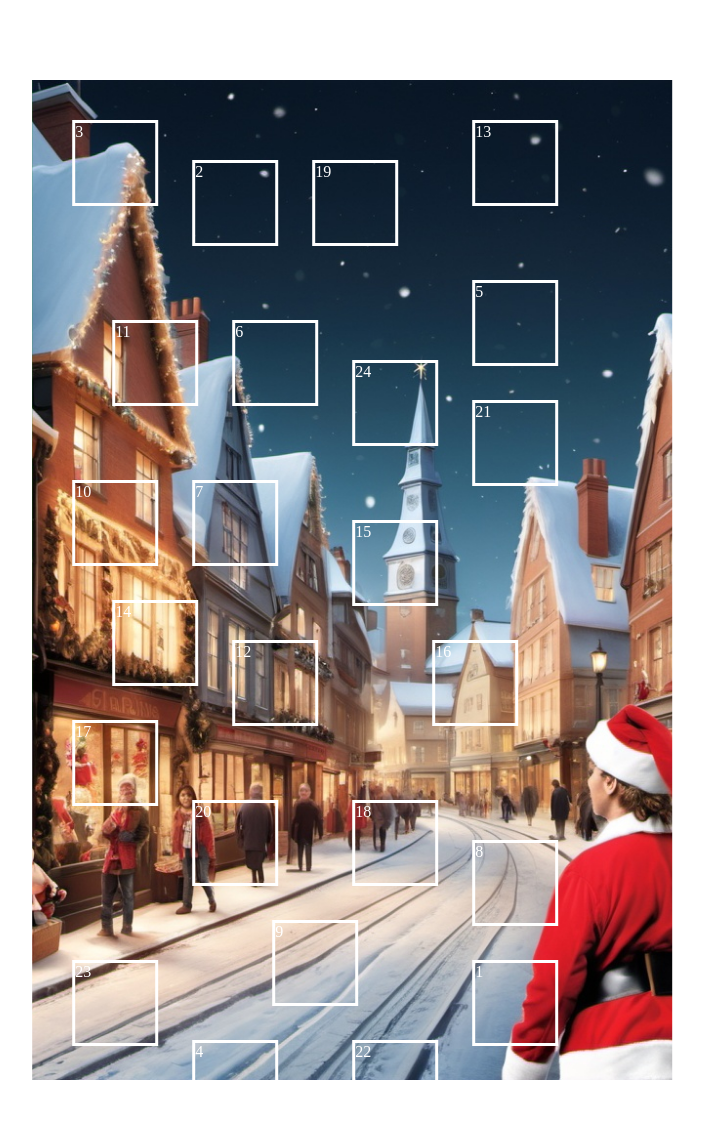
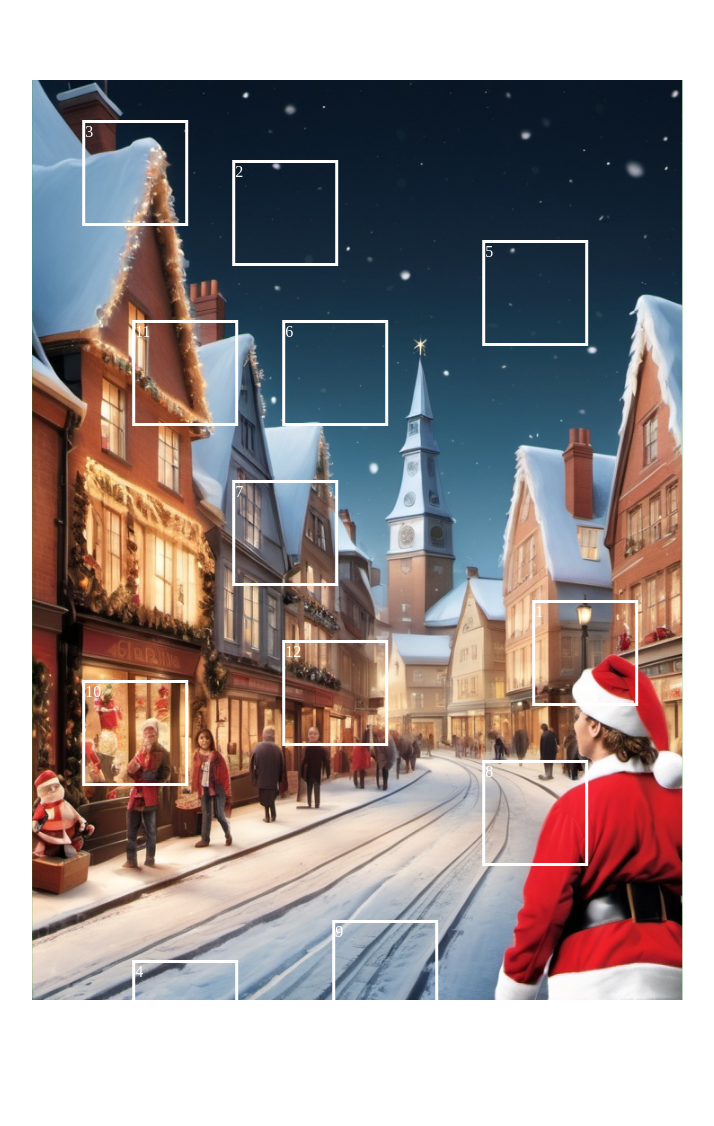
Before and after one commit to Supr0en/Joulukalenteri24, a plain HTML site: page index.html in a window 1280 px wide. Shown: the top 1126 px of the page, without its empty margins (403-1117 px from the left). After the commit the page ends 1066 px from the top, so only its background shows below. Drawn offline with Linux system fonts and the light colour scheme.

Commit message:
Pleaseenter the commit message for your changes. Lines starting

```diff
--- a/assets/Styles/hatch.css
+++ b/assets/Styles/hatch.css
@@ -1,6 +1,6 @@
 .hatch {
-    width: 80px;
-    height: 80px;
+    width: 100px;
+    height: 100px;
     border: 3px solid white;
     color: white;
 }
--- a/assets/Styles/index.css
+++ b/assets/Styles/index.css
@@ -22,7 +22,7 @@ body {
 
 #cover {
    display: grid;
-   grid-template-columns: repeat(auto-fill, 40px);
+   grid-template-columns: repeat(auto-fill, 50px);
    grid-auto-rows: 40px;
    position: absolute;
    min-height: 100%;
@@ -36,9 +36,12 @@ body {
 }
 
 #back {
+   display: grid;
+   grid-template-columns: repeat(auto-fill, 50px);
+   grid-auto-rows: 40px;
    position: absolute;
    min-height: 100%;
-   min-width: 40%;
+   min-width: 60%;
    background: green;
 }
 
--- a/index.html
+++ b/index.html
@@ -11,32 +11,34 @@
    <div>
       <div id="kortti">
          <div id="cover">
-            <div class="hatch" style="grid-area: 23/12;">1</div>
+            <div class="hatch" style="grid-area: 14/11;">1</div>
             <div class="hatch" style="grid-area: 3/5;">2</div>
             <div class="hatch" style="grid-area: 2/2;">3</div>
-            <div class="hatch" style="grid-area: 25/5;">4</div>
-            <div class="hatch" style="grid-area: 6/12;">5</div>
+            <div class="hatch" style="grid-area: 23/3;">4</div>
+            <div class="hatch" style="grid-area: 5/10;">5</div>
             <div class="hatch" style="grid-area: 7/6;">6</div>
             <div class="hatch" style="grid-area: 11/5;">7</div>
-            <div class="hatch" style="grid-area: 20/12;">8</div>
+            <div class="hatch" style="grid-area: 18/10;">8</div>
             <div class="hatch" style="grid-area: 22/7;">9</div>
-            <div class="hatch" style="grid-area: 11/2;">10</div>
+            <div class="hatch" style="grid-area: 16/2;">10</div>
             <div class="hatch" style="grid-area: 7/3;">11</div>
             <div class="hatch" style="grid-area: 15/6;">12</div>
-            <div class="hatch" style="grid-area: 2/12;">13</div>
-            <div class="hatch" style="grid-area: 14/3;">14</div>
-            <div class="hatch" style="grid-area: 12/9;">15</div>
+
+         </div>
+         <div id="back">
+            <div class="hatch" style="grid-area: 2/10;">13</div>
+            <div class="hatch" style="grid-area: 10/3;">14</div>
+            <div class="hatch" style="grid-area: 14/7;">15</div>
             <div class="hatch" style="grid-area: 15/11;">16</div>
             <div class="hatch" style="grid-area: 17/2;">17</div>
             <div class="hatch" style="grid-area: 19/9;">18</div>
-            <div class="hatch" style="grid-area: 3/8;">19</div>
+            <div class="hatch" style="grid-area: 3/3;">19</div>
             <div class="hatch" style="grid-area: 19/5;">20</div>
-            <div class="hatch" style="grid-area: 9/12;">21</div>
-            <div class="hatch" style="grid-area: 25/9;">22</div>
+            <div class="hatch" style="grid-area: 9/11;">21</div>
+            <div class="hatch" style="grid-area: 23/9;">22</div>
             <div class="hatch" style="grid-area: 23/2;">23</div>
-            <div class="hatch" style="grid-area: 8/9;">24</div>
+            <div class="hatch" style="grid-area: 6/7;">24</div>
          </div>
-         <div id="back"></div>
       </div>
    </div>
 </body>
```
